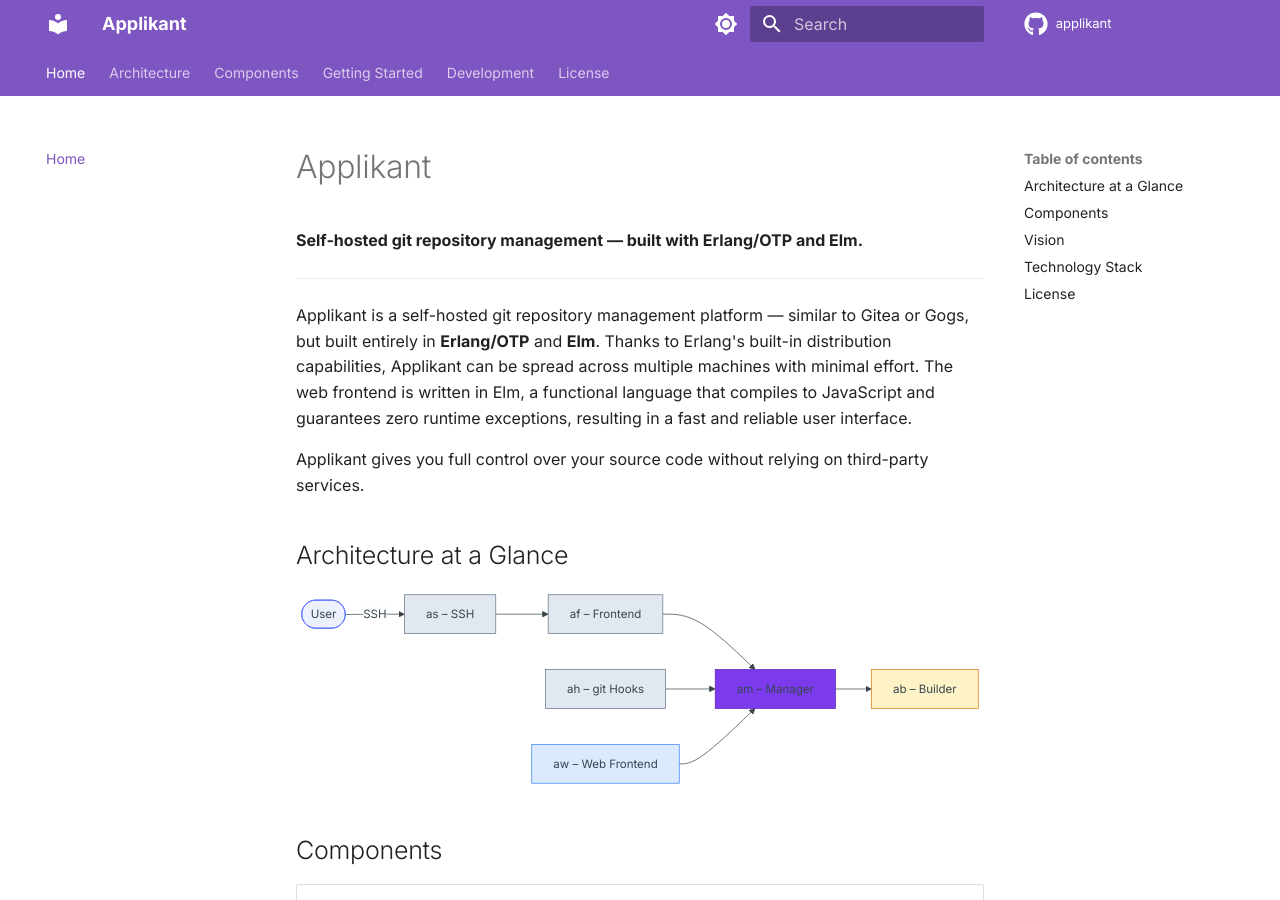
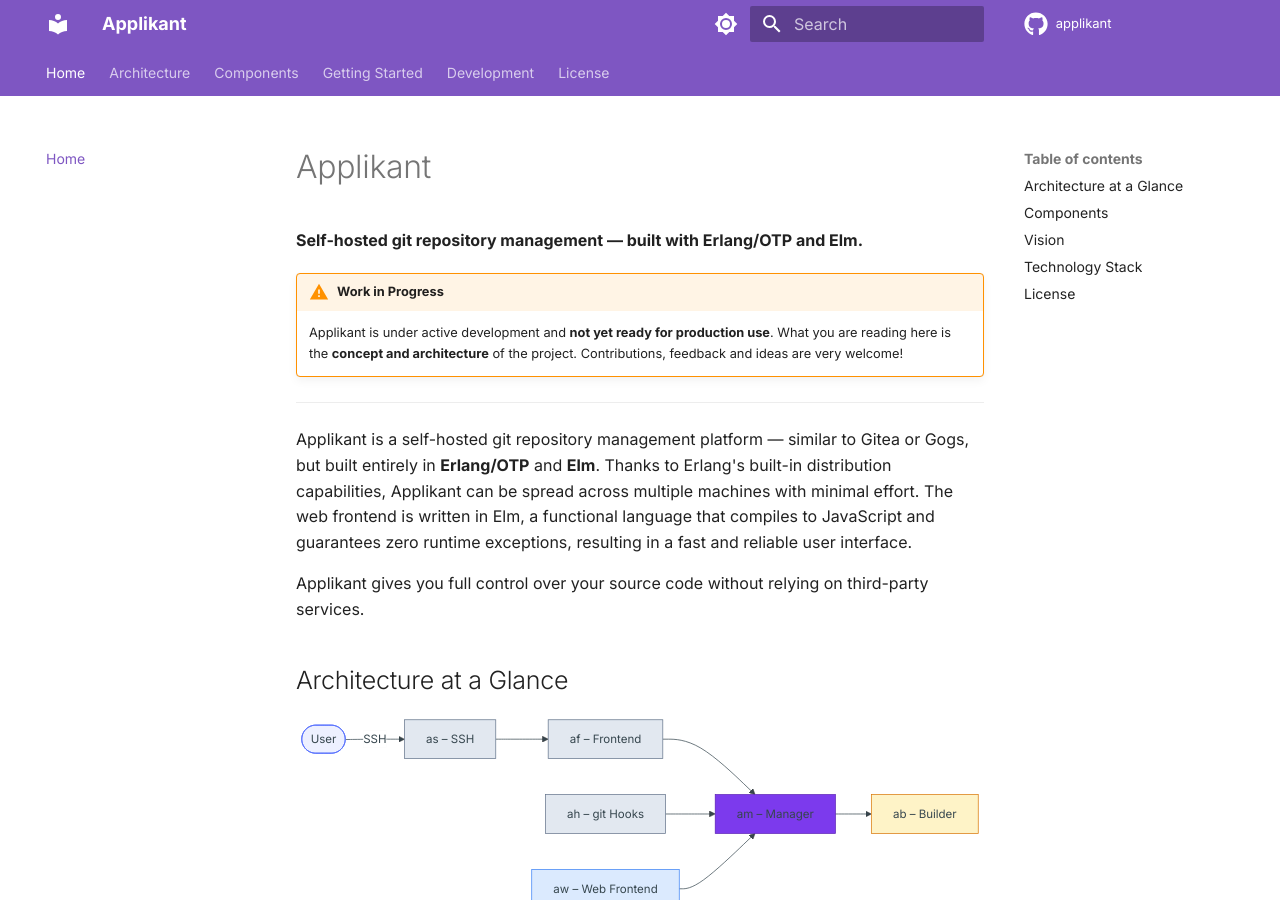
Before and after one commit to Applikant/Applikant.github.io, an MkDocs documentation site: the page built from docs/index.md, in a window 1280 px wide and 900 px high. Built offline with MkDocs 1.6.1 and Material for MkDocs 9.7.7, drawn with Linux system fonts in a browser that asks for light colours.

```diff
--- a/docs/index.md
+++ b/docs/index.md
@@ -1,6 +1,11 @@
 # Applikant
 
 **Self-hosted git repository management — built with Erlang/OTP and Elm.**
+
+!!! warning "Work in Progress"
+    Applikant is under active development and **not yet ready for production use**.
+    What you are reading here is the **concept and architecture** of the project.
+    Contributions, feedback and ideas are very welcome!
 
 ---
 
```
Also changed, not shown: README.md (added, +28 -0 lines), docker-compose.yml (added, +9 -0 lines), docs/architecture/overview.md (+3 -0 lines), docs/development/status.md (+3 -0 lines), docs/getting-started/quickstart.md (+3 -0 lines).
